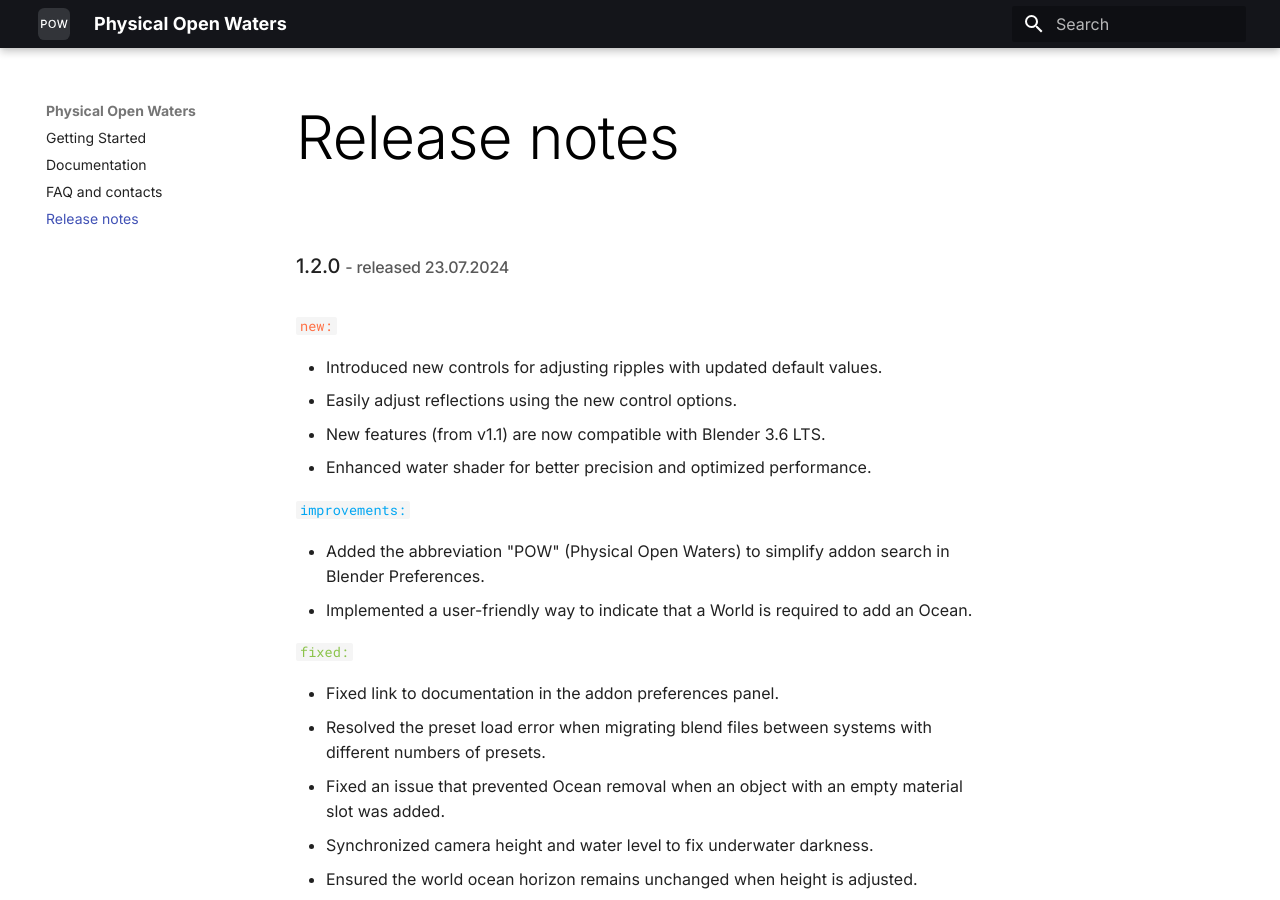
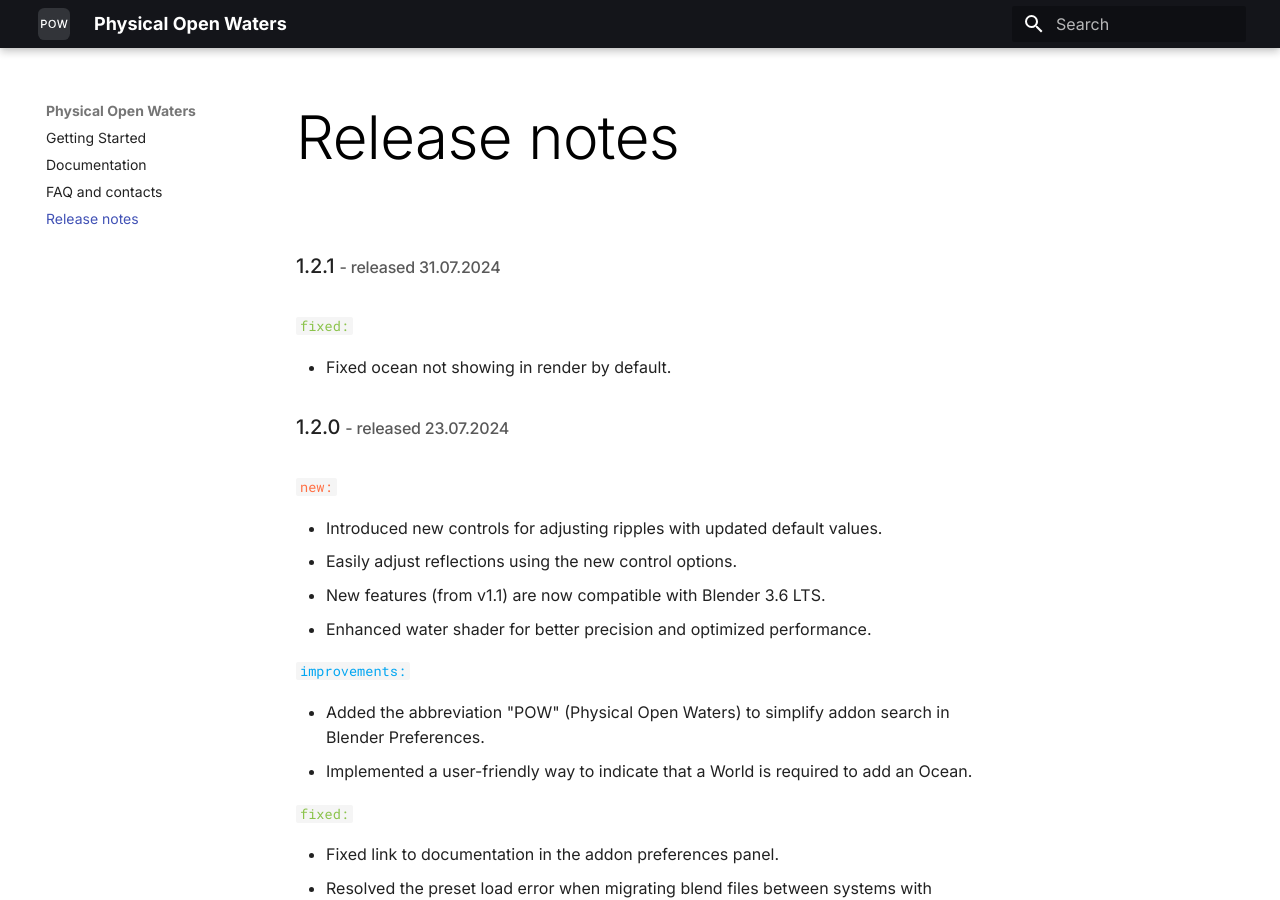
Before and after one commit to PhysicalAddons/web-pow, an MkDocs documentation site: the page built from docs/release-notes.md, in a window 1280 px wide and 900 px high. Built offline with MkDocs 1.6.1 and Material for MkDocs 9.7.7, drawn with Linux system fonts in a browser that asks for light colours.

Commit message:
Update release notes

```diff
--- a/docs/release-notes.md
+++ b/docs/release-notes.md
@@ -1,3 +1,9 @@
+### 1.2.1 <small>- released 31.07.2024</small>
+
+`fixed:`{: .label-fixed }
+
+- Fixed ocean not showing in render by default.
+
 ### 1.2.0 <small>- released 23.07.2024</small>
 
 `new:`{: .label-new }
```
